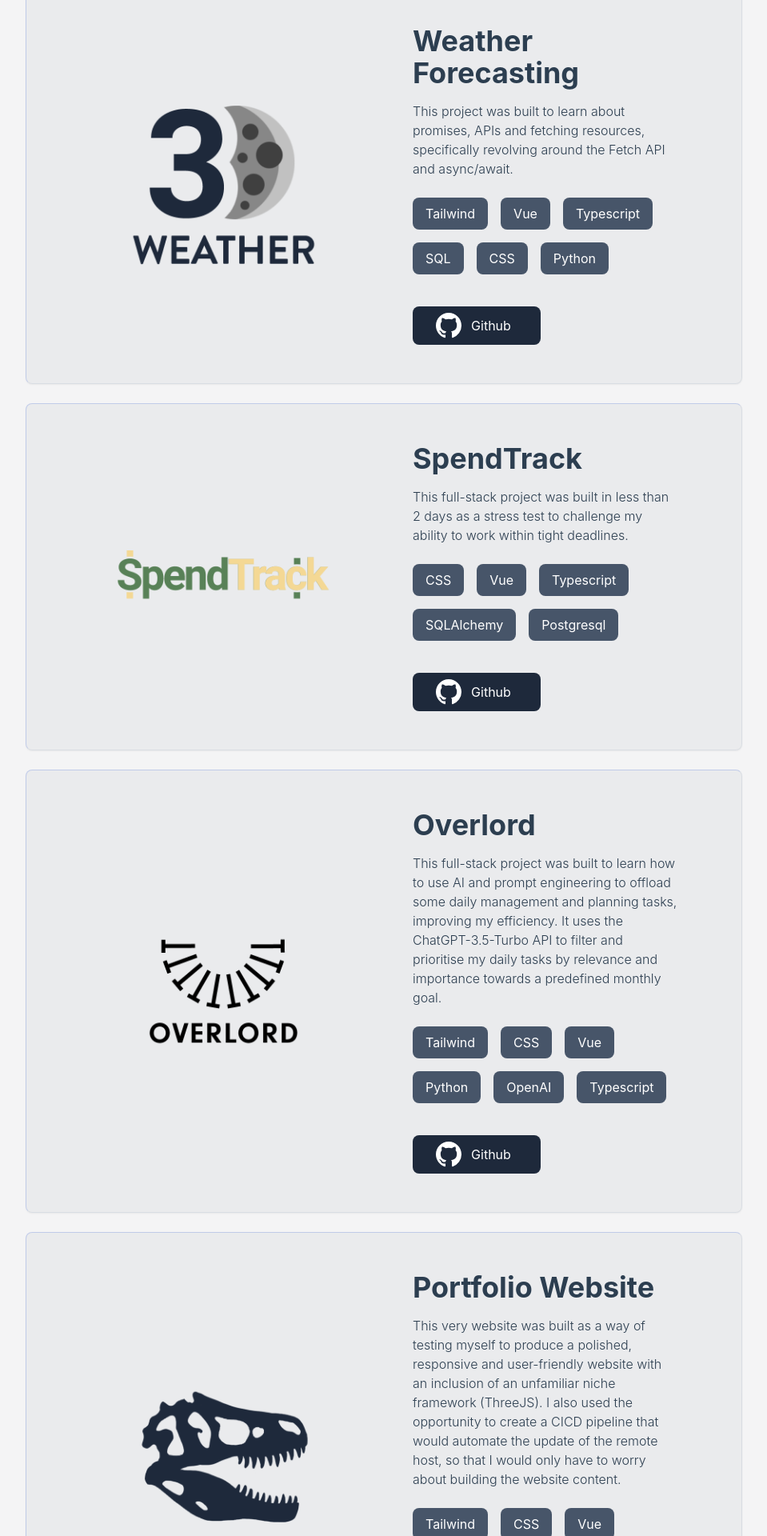
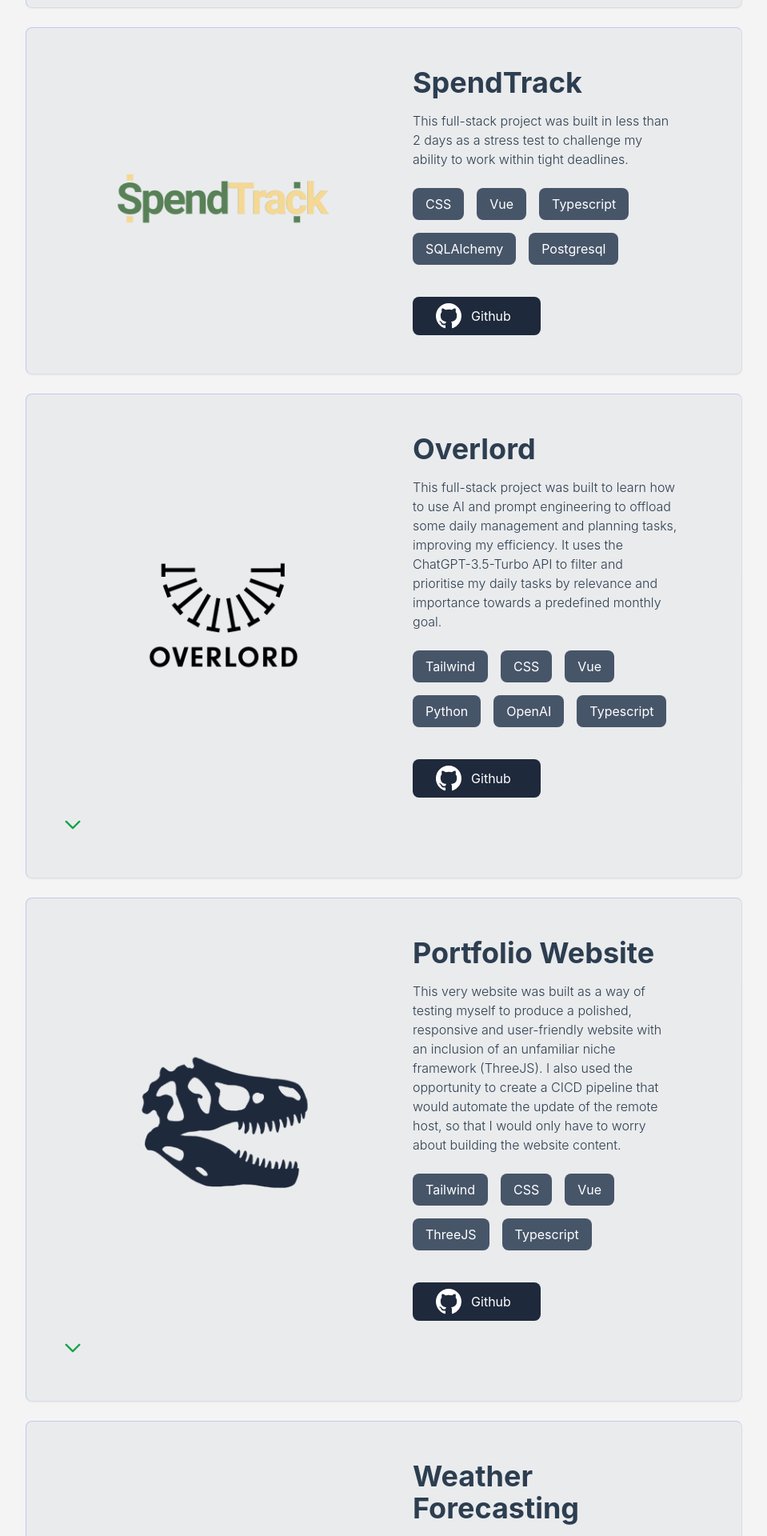
Before and after one commit to Bobotato/portfolio-website, a Vue app in the folder frontend/: page /projects in a window 1280 px wide. Shown: the part 800-2720 px from the top of the page at 80% size, without its empty margins (160-1119 px from the left). Built offline with nearby package versions, Linux system fonts and the light colour scheme.

Commit message:
feat: Add accordion functionality to projects page

```diff
--- a/frontend/src/components/projectsPortfolio/ProjectArticle.vue
+++ b/frontend/src/components/projectsPortfolio/ProjectArticle.vue
@@ -1,5 +1,6 @@
 <script lang="ts" setup>
 import { useDark } from '@vueuse/core'
+import Accordion from '@/components/utils/Accordion.vue'
 
 import type { WritableComputedRef } from 'vue'
 import type { PortfolioPreview } from '@/types/portfolioTypes'
@@ -7,7 +8,7 @@
 const isDark: WritableComputedRef<boolean> = useDark()
 
 interface Props {
-  portfolioPreviewDetails: PortfolioPreview
+  portfolioData: PortfolioPreview
 }
 
 const props = defineProps<Props>()
@@ -17,15 +18,18 @@
   <div
     class="flex flex-col rounded-lg border accordion-light dark:accordion-dark accordion-light-hover-blue accordion-dark-hover-green p-3 lg:p-12"
   >
+    <Accordion>
+      <template #accordionHeader="{ toggle, expanded }">
+        <div @click="toggle()">
           <div class="flex flex-col gap-2 items-center justify-center lg:grid lg:grid-cols-2">
             <section id="project-logo" class="flex items-center justify-center">
               <img
-          :src="props.portfolioPreviewDetails.previewImgURI"
+                :src="props.portfolioData.previewImgURI"
                 v-if="!isDark"
                 class="max-h-36 max-w-xs lg:max-h-60"
               />
               <img
-          :src="props.portfolioPreviewDetails.previewImgURIDark"
+                :src="props.portfolioData.previewImgURIDark"
                 v-else
                 class="max-h-36 max-w-xs lg:max-h-60"
               />
@@ -34,16 +38,16 @@
             <section id="project-description" class="flex flex-col px-8">
               <div class="flex flex-col gap-4">
                 <h1 id="project-title" class="text-4xl text-center font-bold lg:text-left">
-            {{ props.portfolioPreviewDetails.title }}
+                  {{ props.portfolioData.title }}
                 </h1>
                 <p id="project-description-text" class="text-lg text-left font-light lg:text-base">
-            {{ props.portfolioPreviewDetails.desc }}
+                  {{ props.portfolioData.desc }}
                 </p>
               </div>
 
               <div class="stack flex flex-row gap-4 mt-6 flex-wrap">
                 <div
-            v-for="stackitem in props.portfolioPreviewDetails.stack"
+                  v-for="stackitem in props.portfolioData.stack"
                   :key="stackitem"
                   class="bg-slate-600 dark:bg-green-700 text-white text-lg py-2 px-4 rounded-lg lg:text-base"
                 >
@@ -54,8 +58,10 @@
               <button
                 class="bg-slate-800 dark:bg-green-900 w-48 h-12 rounded-lg mt-10 hover:bg-slate-700 hover:dark:bg-green-800 lg:w-40 lg:h-12"
               >
-          <a :href="props.portfolioPreviewDetails.github" target="_blank" rel="noreferrer noopener">
-            <div class="flex flex-row items-center justify-center text-white text-lg gap-3 -ml-2">
+                <a :href="props.portfolioData.github" target="_blank" rel="noreferrer noopener">
+                  <div
+                    class="flex flex-row items-center justify-center text-white text-lg gap-3 -ml-2"
+                  >
                     <svg
                       xmlns="http://www.w3.org/2000/svg"
                       viewBox="0 0 16 16"
@@ -73,6 +79,31 @@
                 </a>
               </button>
             </section>
+
+            <div
+              v-if="props.portfolioData.features"
+              class="transition-transform duration-300 flex w-5 h-5 mt-4 mb-2"
+              :class="{ 'rotate-180': expanded }"
+            >
+              <img src="/assets/fullColourIcons/ArrowDownIcon.svg" alt="toggle" />
+            </div>
           </div>
         </div>
       </template>
+      <template #accordionContent>
+        <div
+          v-if="props.portfolioData.features"
+          class="stack flex flex-col gap-6 mt-6 flex-wrap px-8 lg:mb-4"
+        >
+          <ul
+            v-for="(feature, index) in props.portfolioData.features"
+            :key="index"
+            class="text-md text-left font-light lg:text-base"
+          >
+            <li class="font-light">{{ feature }}</li>
+          </ul>
+        </div>
+      </template>
+    </Accordion>
+  </div>
+</template>
--- a/frontend/src/components/projectsPortfolio/ProjectsPage.vue
+++ b/frontend/src/components/projectsPortfolio/ProjectsPage.vue
@@ -14,7 +14,7 @@
         <div v-for="(item, index) in portfolioData">
           <ProjectArticlePreview
             :key="index"
-            :portfolio-preview-details="item"
+            :portfolio-data="item"
           ></ProjectArticlePreview>
         </div>
       </div>
--- a/frontend/src/data/PortfolioData.ts
+++ b/frontend/src/data/PortfolioData.ts
@@ -7,17 +7,14 @@
     previewImgURI: 'assets/pictures/HiloLogo.png',
     previewImgURIDark: 'assets/pictures/HiloLogo.png',
     stack: ['CSS', 'Python', 'Vue', 'Typescript', 'SQLAlchemy', 'Postgresql'],
-    github: 'https://github.com/Bobotato/game-hilo'
+    github: 'https://github.com/Bobotato/game-hilo',
+    features: [
+      '• Production-ready game app with user authentication, persistent game scores, and custom audio and graphics, deployed with SSL protection',
+      '• Ensured continued function of backend processes during development by implementing unit and integration testing using Pytest',
+      '• Developed CICD pipeline to automate code quality checking and test coverage using pre-commit hooks, Github Actions and CodeCov',
+      '• Automated Docker image updating, cloud provisioning and app deployment to an AWS EC2 instance using Docker'
+    ]
   },
-  {
-    title: 'Weather Forecasting',
-    desc: 'This project was built to learn about promises, APIs and fetching resources, specifically revolving around the Fetch API and async/await.',
-    previewImgURI: 'assets/pictures/3DWeatherLogo.png',
-    previewImgURIDark: 'assets/pictures/3DWeatherLogoDark.png',
-    stack: ['Tailwind', 'Vue', 'Typescript', 'SQL', 'CSS', 'Python'],
-    github: 'https://github.com/Bobotato/weather-app-vue-edition'
-  },
-
   {
     title: 'SpendTrack',
     desc: 'This full-stack project was built in less than 2 days as a stress test to challenge my ability to work within tight deadlines.',
@@ -32,15 +29,35 @@
     previewImgURI: 'assets/pictures/OverlordLogo.png',
     previewImgURIDark: 'assets/pictures/OverlordLogoDark.png',
     stack: ['Tailwind', 'CSS', 'Vue', 'Python', 'OpenAI', 'Typescript'],
-    github: 'https://github.com/Bobotato/overlord-be'
+    github: 'https://github.com/Bobotato/overlord-be',
+    features: [
+      '• Production-ready GPT3.5-Turbo powered productivity application to help users reduce and prioritse tasks',
+      '• Built an OpenAPI Specification (OAS) compliant API using FastAPI to make asynchronous calls to OpenAI',
+      '• Built system to dynamically engineer and build prompts to return responses in consistent JSON formats suitable for parsing',
+      '• Ensured API response integrity using Zod schemas'
+    ]
   },
   {
     title: 'Portfolio Website',
     desc: 'This very website was built as a way of testing myself to produce a polished, responsive and user-friendly website with an inclusion of an unfamiliar niche framework (ThreeJS). I also used the opportunity to create a CICD pipeline that would automate the update of the remote host, so that I would only have to worry about building the website content.',
     previewImgURI: 'assets/pictures/PortfolioLogo.png',
     previewImgURIDark: 'assets/pictures/PortfolioLogoDark.png',
-    stack: ['Tailwind', 'CSS', 'Vue', 'Three', 'Typescript'],
-    github: 'https://github.com/Bobotato/portfolio-website'
+    stack: ['Tailwind', 'CSS', 'Vue', 'ThreeJS', 'Typescript'],
+    github: 'https://github.com/Bobotato/portfolio-website',
+    features: [
+      '• Live portfolio website with animated interactive 2D & 3D elements created with ThreeJS, Adobe CC, Tailwind and CSS',
+      '• Implemented stateful, toggleable dark mode and corresponding theme-responsive elements for a high quality UX',
+      '• Automated Docker image updating, cloud provisioning and app deployment to a DigitalOcean droplet using Docker, Terraform, Ansible, Github Actions and DigitalOcean',
+      '• Ensured continued website functionality and component functionality using Cypress E2E and component testing'
+    ]
+  },
+  {
+    title: 'Weather Forecasting',
+    desc: 'This project was built to learn about promises, APIs and fetching resources, specifically revolving around the Fetch API and async/await.',
+    previewImgURI: 'assets/pictures/3DWeatherLogo.png',
+    previewImgURIDark: 'assets/pictures/3DWeatherLogoDark.png',
+    stack: ['Tailwind', 'Vue', 'Typescript', 'SQL', 'CSS', 'Python'],
+    github: 'https://github.com/Bobotato/weather-app-vue-edition'
   }
 ]
 
--- a/frontend/src/types/portfolioTypes.ts
+++ b/frontend/src/types/portfolioTypes.ts
@@ -4,5 +4,6 @@
     previewImgURI: string
     previewImgURIDark: string
     stack: Array<string>
-    github: string
+    github?: string
+    features?: Array<string>
 }
```
Lines whose indentation alone changed are shown as unchanged.
